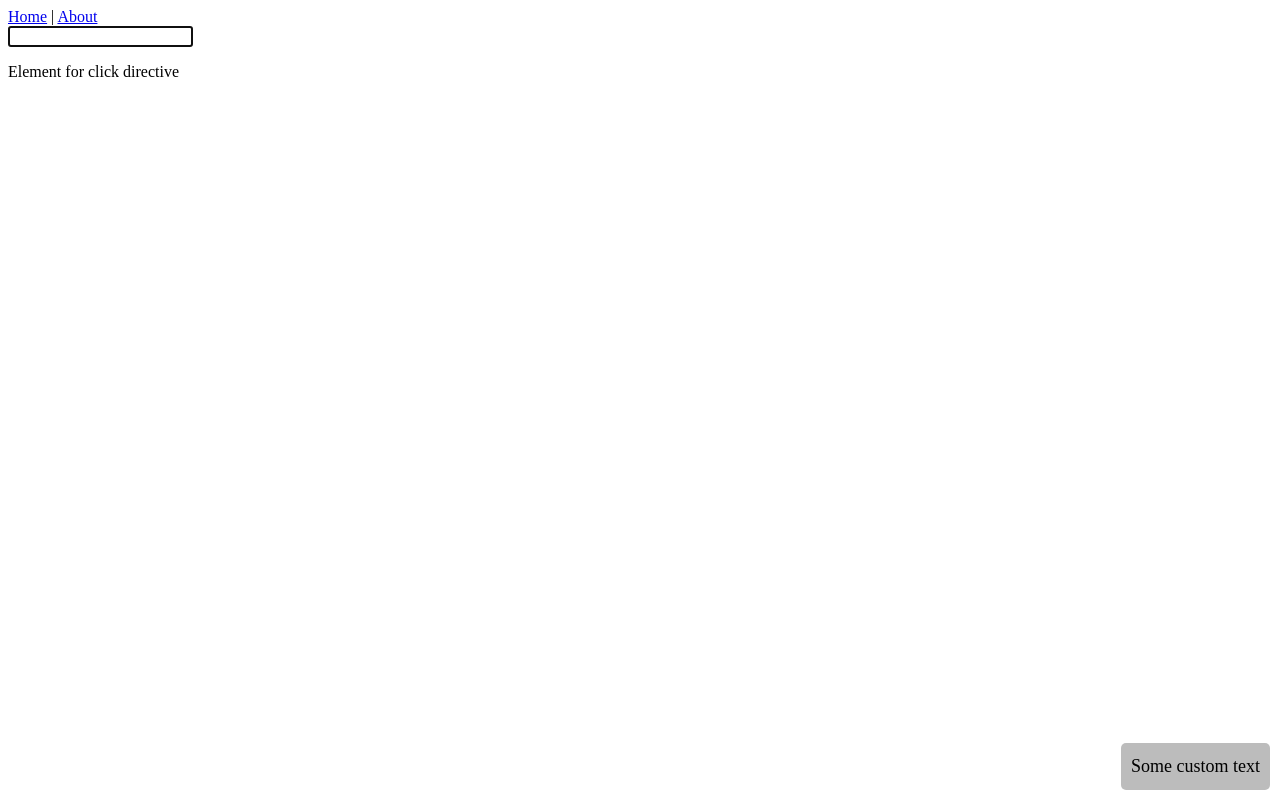
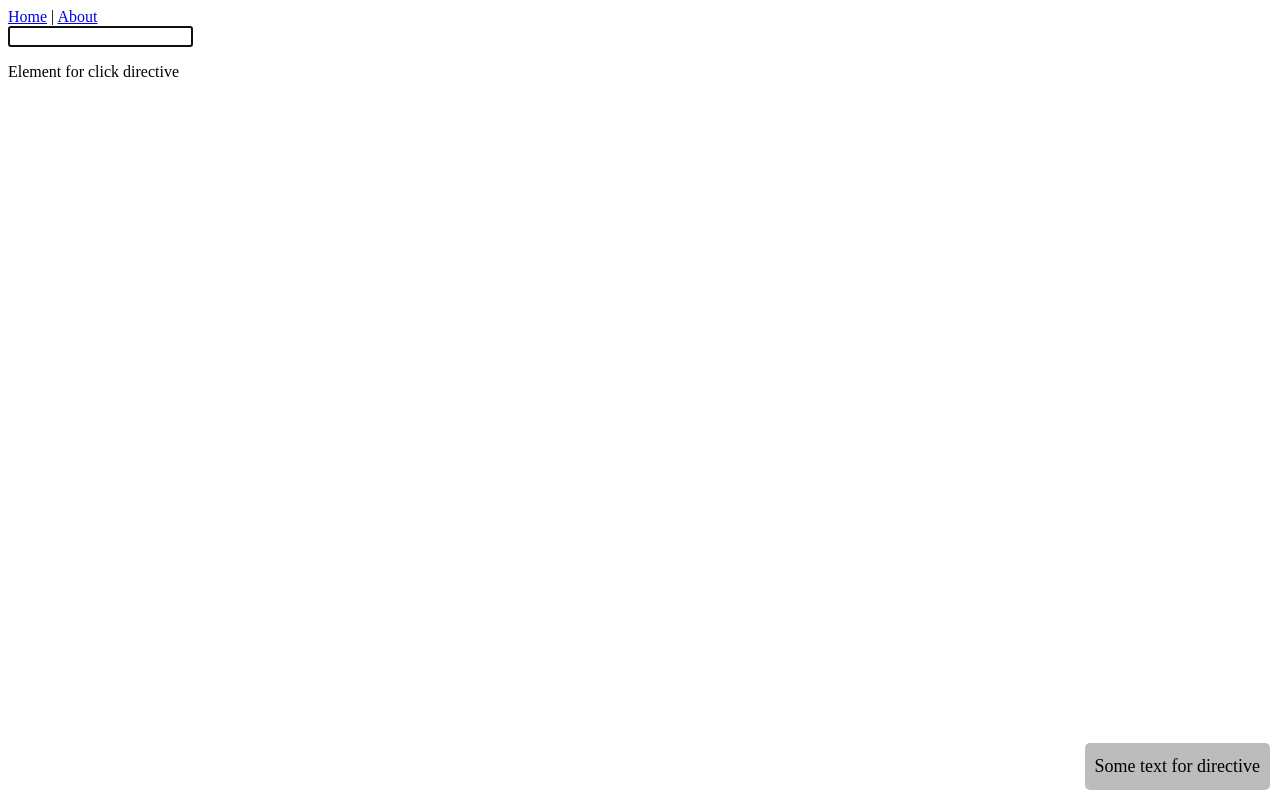
Before and after one commit to Pots1988/vue-directives, a Vue app: page / in a window 1280 px wide. Built offline with nearby package versions, Linux system fonts and the light colour scheme.

Commit message:
Added additional component

```diff
--- /dev/null
+++ b/src/components/Container.vue
@@ -0,0 +1,11 @@
+<template>
+  <div class="message">
+    <slot />
+  </div>
+</template>
+
+<script>
+export default {
+  name: 'Container'
+}
+</script>
--- a/src/views/Home.vue
+++ b/src/views/Home.vue
@@ -10,10 +10,7 @@
       text: textForCopy,
       callback: coppied
     }">Element for click directive</p>
-    <div
-      v-sticky:click.bottom.right="stickyFunc"
-      class="message"
-    >Some custom text</div>
+    <Container v-sticky:click.bottom.right="stickyFunc">Some text for directive</Container>
   </div>
 </template>
 
@@ -21,9 +18,14 @@
 import focus from '@/directives/focus'
 import clipboardCopy from '@/directives/clipboardCopy'
 import sticky from '@/directives/sticky'
+import Container from '@/components/Container'
 
 export default {
   name: 'home',
+
+  components: {
+    Container
+  },
 
   directives: {
     focus,
```
